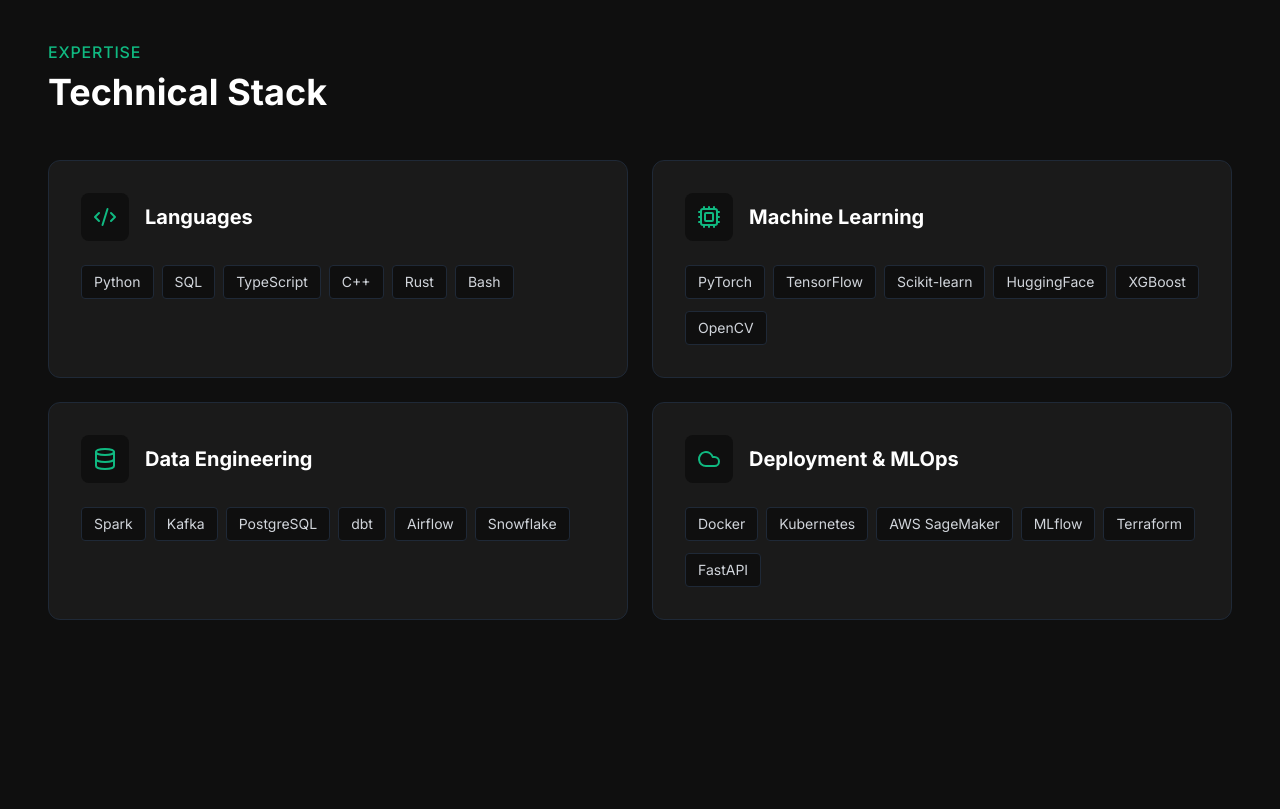
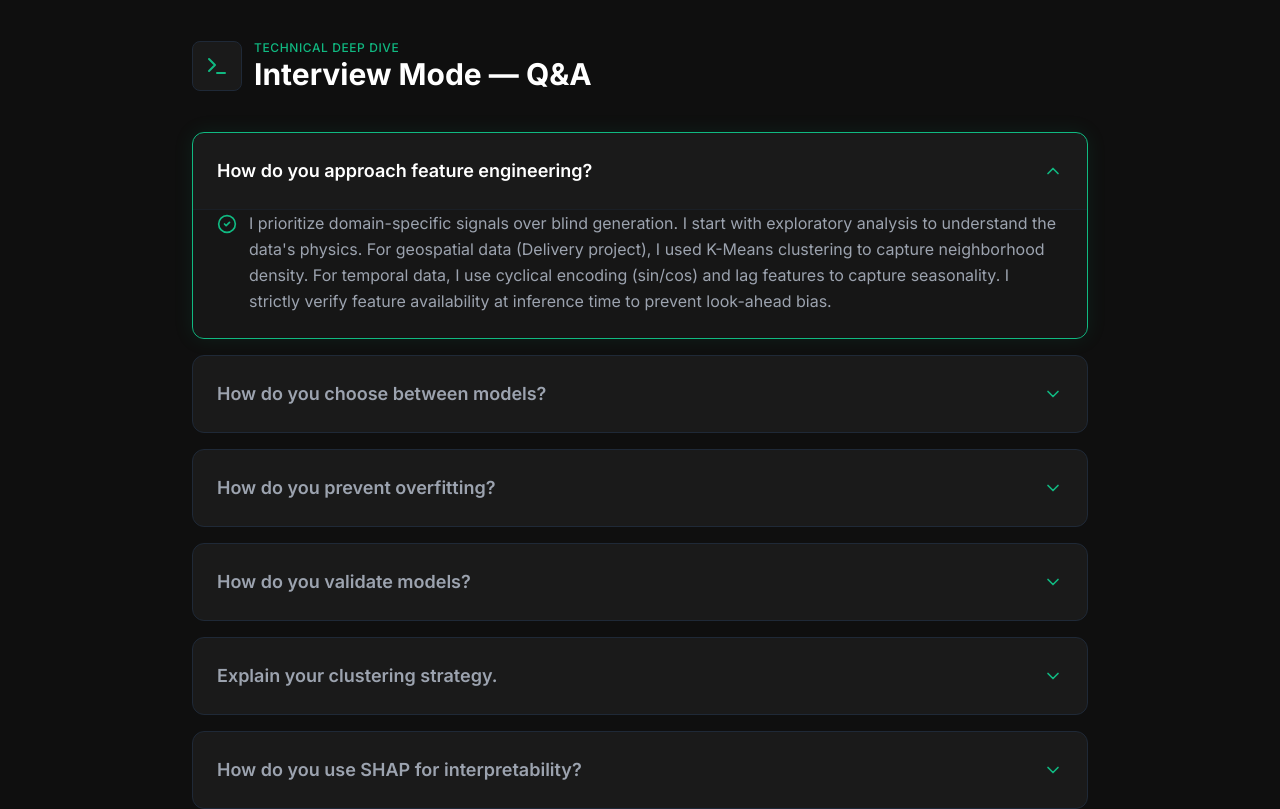
Before and after one commit to padmabhushanpagare/Ml_systems_portfolio, a React (Vite) app: page / in a window 1280 px wide. Shown: the part 6160-6969 px from the top of the page. Built offline with nearby package versions, Linux system fonts and the light colour scheme.

Commit message:
feat: Add Interview QA section
Introduces a new section to the portfolio showcasing answers to common ML interview questions, demonstrating technical depth and problem-solving approaches.

```diff
--- a/App.tsx
+++ b/App.tsx
@@ -6,6 +6,7 @@
 import Projects from './components/Projects';
 import Demo from './components/Demo';
 import SystemArchitecture from './components/SystemArchitecture';
+import InterviewQA from './components/InterviewQA';
 import Stack from './components/Stack';
 import Blog from './components/Blog';
 import ProfessionalHighlights from './components/ProfessionalHighlights';
@@ -61,6 +62,7 @@
         <Projects />
         <Demo />
         <SystemArchitecture />
+        <InterviewQA />
         <Stack />
         <Blog />
         <ProfessionalHighlights />
--- /dev/null
+++ b/components/InterviewQA.tsx
@@ -0,0 +1,116 @@
+import React, { useState } from 'react';
+import Section from './Section';
+import { ChevronDown, Terminal, CheckCircle2 } from 'lucide-react';
+
+interface Question {
+  id: number;
+  question: string;
+  answer: string;
+}
+
+const questions: Question[] = [
+  {
+    id: 1,
+    question: "How do you approach feature engineering?",
+    answer: "I prioritize domain-specific signals over blind generation. I start with exploratory analysis to understand the data's physics. For geospatial data (Delivery project), I used K-Means clustering to capture neighborhood density. For temporal data, I use cyclical encoding (sin/cos) and lag features to capture seasonality. I strictly verify feature availability at inference time to prevent look-ahead bias."
+  },
+  {
+    id: 2,
+    question: "How do you choose between models?",
+    answer: "I treat complexity as a cost. I always start with a simple linear baseline (Logistic/Linear Regression) to establish a benchmark. I move to Tree-based models (XGBoost/LightGBM) when dealing with tabular data requiring non-linear interactions. I only reserve Deep Learning for unstructured data (text/images) or complex sequence modeling. For the delivery engine, XGBoost offered the best balance of accuracy (R² 0.63) and low-latency inference (<50ms)."
+  },
+  {
+    id: 3,
+    question: "How do you prevent overfitting?",
+    answer: "I use a layered defense strategy. 1) Data-level: Removing noisy features and handling outliers robustly. 2) Model-level: Applying L1/L2 regularization and restricting tree depth/leaves. 3) Training-level: Implementing early stopping based on a validation set. Crucially, I ensure the validation split strictly respects time-series boundaries (training on past, validating on future) to prevent leakage."
+  },
+  {
+    id: 4,
+    question: "How do you validate models?",
+    answer: "Random cross-validation fails in production environments due to temporal correlation. I use time-based splitting to mimic the actual serving environment. Beyond global metrics (MAE/AUC), I perform slice-based evaluation—checking performance on specific segments like 'Rainy Days' or 'Downtown Zones'—to ensure the model generalizes across different operating regimes and doesn't just memorize the majority class."
+  },
+  {
+    id: 5,
+    question: "Explain your clustering strategy.",
+    answer: "Clustering is a powerful dimensionality reduction tool for high-cardinality data. In the Delivery project, raw lat/lng coordinates are too sparse. I used K-Means to group coordinates into 50 distinct 'traffic zones'. This allowed the model to learn that 'Zone A' (Downtown) inherently implies a +5m delay compared to 'Zone B' (Suburbs), transforming complex spatial data into a dense categorical feature."
+  },
+  {
+    id: 6,
+    question: "How do you use SHAP for interpretability?",
+    answer: "I use SHAP (SHapley Additive exPlanations) to debug model logic and build stakeholder trust. Globally, it confirms which features drive predictions (e.g., Distance > Prep Time). Locally, it explains individual outliers—why was *this* specific order predicted to take 45 minutes? This helps distinguish between actual model errors and genuine data anomalies (e.g., extreme traffic)."
+  },
+  {
+    id: 7,
+    question: "How would you deploy this model?",
+    answer: "I containerize the model using Docker to ensure environment consistency between dev and prod. I expose it via a FastAPI endpoint for high-performance async inference. For scale, I deploy to Kubernetes with horizontal pod autoscaling based on request volume. To handle real-time features, I integrate a Feature Store (Redis) to fetch context (like current traffic) with sub-millisecond latency during the request lifecycle."
+  },
+  {
+    id: 8,
+    question: "How do you monitor model performance in production?",
+    answer: "I monitor three distinct layers: 1) Service Health: Latency, Error Rates, and Saturation. 2) Data Drift: Comparing the distribution of incoming features against the training baseline (using KL Divergence) to catch shifts early. 3) Model Performance: Lagged calculation of ground-truth metrics (MAE/RMSE) once the actual event (e.g., delivery completion) is recorded in the data warehouse."
+  }
+];
+
+const InterviewQA: React.FC = () => {
+  const [openId, setOpenId] = useState<number | null>(1);
+
+  const toggle = (id: number) => {
+    setOpenId(openId === id ? null : id);
+  };
+
+  return (
+    <Section id="interview" className="py-20">
+      <div className="max-w-4xl mx-auto">
+        <div className="flex items-center gap-3 mb-10">
+            <div className="p-3 bg-surface border border-gray-800 rounded-lg text-accent">
+                <Terminal size={24} />
+            </div>
+            <div>
+                <h3 className="text-accent font-medium uppercase tracking-wider text-xs">Technical Deep Dive</h3>
+                <h2 className="text-3xl font-bold text-white">Interview Mode — Q&A</h2>
+            </div>
+        </div>
+
+        <div className="space-y-4">
+            {questions.map((q) => (
+                <div
+                    key={q.id}
+                    className={`bg-surface border rounded-xl overflow-hidden transition-all duration-300 ${
+                        openId === q.id ? 'border-accent shadow-[0_0_20px_rgba(16,185,129,0.1)]' : 'border-gray-800 hover:border-gray-700'
+                    }`}
+                >
+                    <button
+                        onClick={() => toggle(q.id)}
+                        className="w-full flex items-center justify-between p-6 text-left focus:outline-none"
+                        aria-expanded={openId === q.id}
+                    >
+                        <span className={`font-semibold text-lg transition-colors ${openId === q.id ? 'text-white' : 'text-gray-400'}`}>
+                            {q.question}
+                        </span>
+                        <ChevronDown
+                            className={`text-accent transition-transform duration-300 ${openId === q.id ? 'rotate-180' : ''}`}
+                            size={20}
+                        />
+                    </button>
+
+                    <div
+                        className={`overflow-hidden transition-all duration-300 ease-in-out ${
+                            openId === q.id ? 'max-h-64 opacity-100' : 'max-h-0 opacity-0'
+                        }`}
+                    >
+                        <div className="p-6 pt-0 text-gray-400 leading-relaxed border-t border-gray-800/50 bg-background/30">
+                            <div className="flex gap-3">
+                                <CheckCircle2 size={20} className="text-accent shrink-0 mt-1" />
+                                <p>{q.answer}</p>
+                            </div>
+                        </div>
+                    </div>
+                </div>
+            ))}
+        </div>
+      </div>
+    </Section>
+  );
+};
+
+export default InterviewQA;
```
